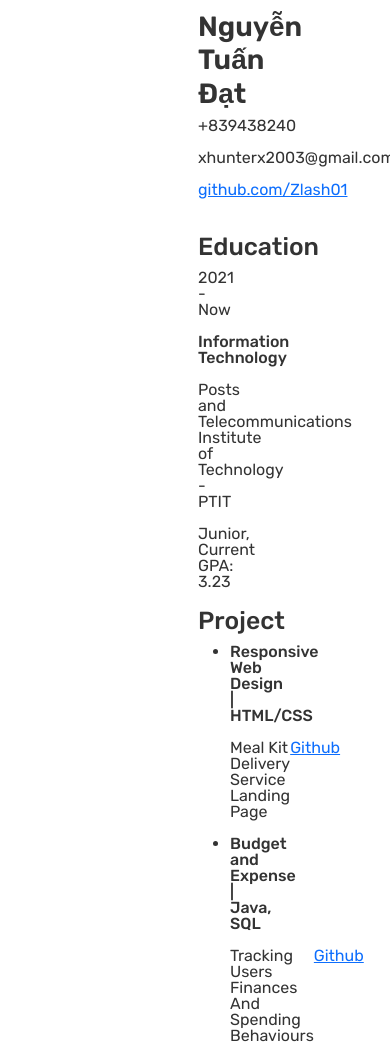
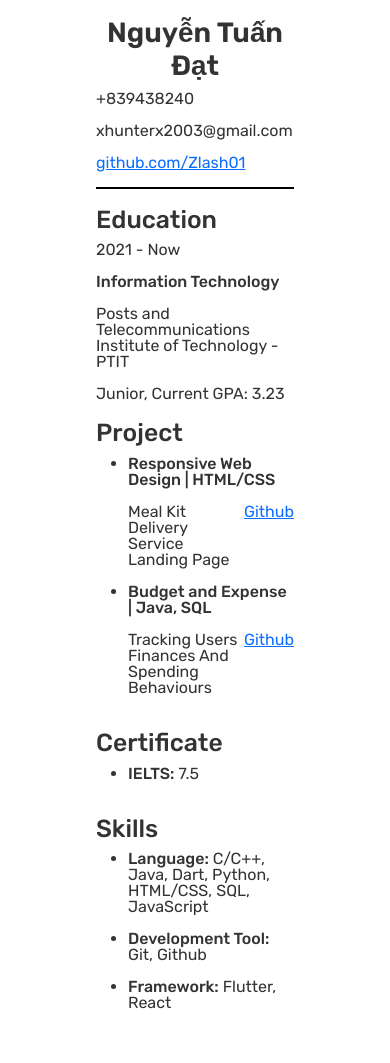
Before and after one commit to Zlash01/personal-cv, a plain HTML site: page index.html in a window 390 px wide. Shown: the top 1063 px of the page. After the commit the page ends 1027 px from the top, so only its background shows below. Drawn offline with nearby package versions, Linux system fonts and the light colour scheme.

Commit message:
adding querry for smaller screen

```diff
--- a/index.html
+++ b/index.html
@@ -11,6 +11,7 @@
     />
     <link href="https://cdn.jsdelivr.net/npm/bootstrap@5.3.2/dist/css/bootstrap.min.css" rel="stylesheet" integrity="sha384-T3c6CoIi6uLrA9TneNEoa7RxnatzjcDSCmG1MXxSR1GAsXEV/Dwwykc2MPK8M2HN" crossorigin="anonymous">
     <link href="style.css" rel="stylesheet"/>
+    <link rel="stylesheet" href="querry.css">
     <title>My Simple CV</title>
   </head>
   <body>
--- /dev/null
+++ b/querry.css
@@ -0,0 +1,17 @@
+@media (max-width: 84em) {
+  body {
+    margin: 1rem 12rem;
+  }
+}
+
+@media (max-width: 75em) {
+  body {
+    margin: 1rem 7rem;
+  }
+}
+
+@media (max-width: 59em) {
+  body {
+    margin: 1rem 3rem;
+  }
+}
--- a/style.css
+++ b/style.css
@@ -14,7 +14,7 @@ body {
   line-height: 1;
   font-weight: 400;
   color: #333;
-  margin: 10px 150px;
+  margin: 1rem 15rem;
   padding: 0 3rem;
 }
 
```
